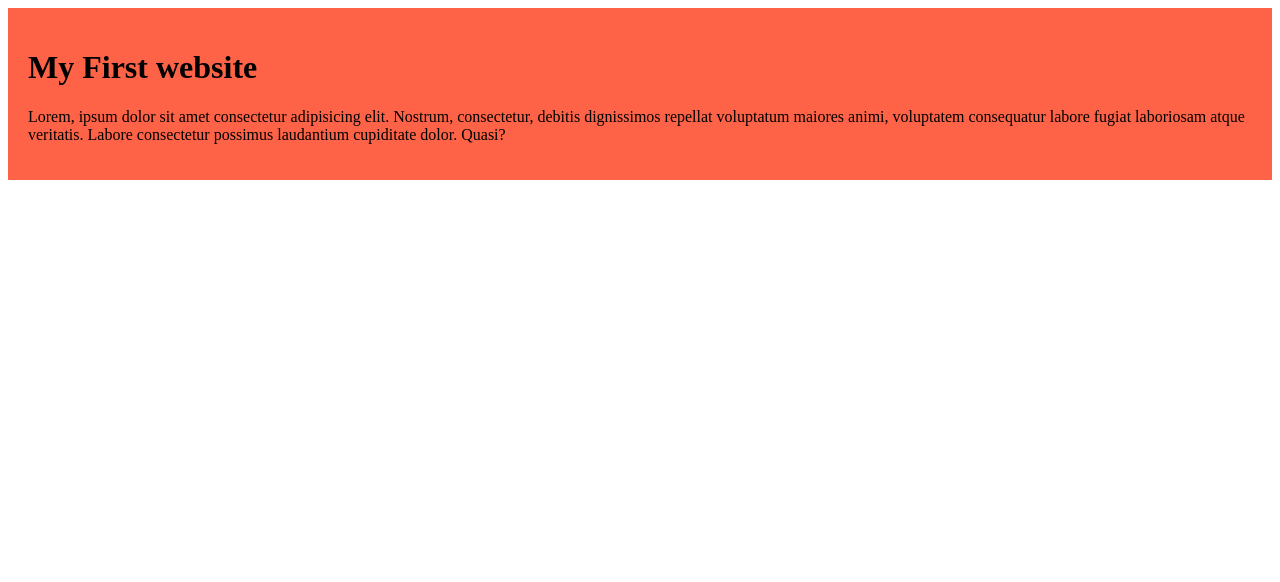
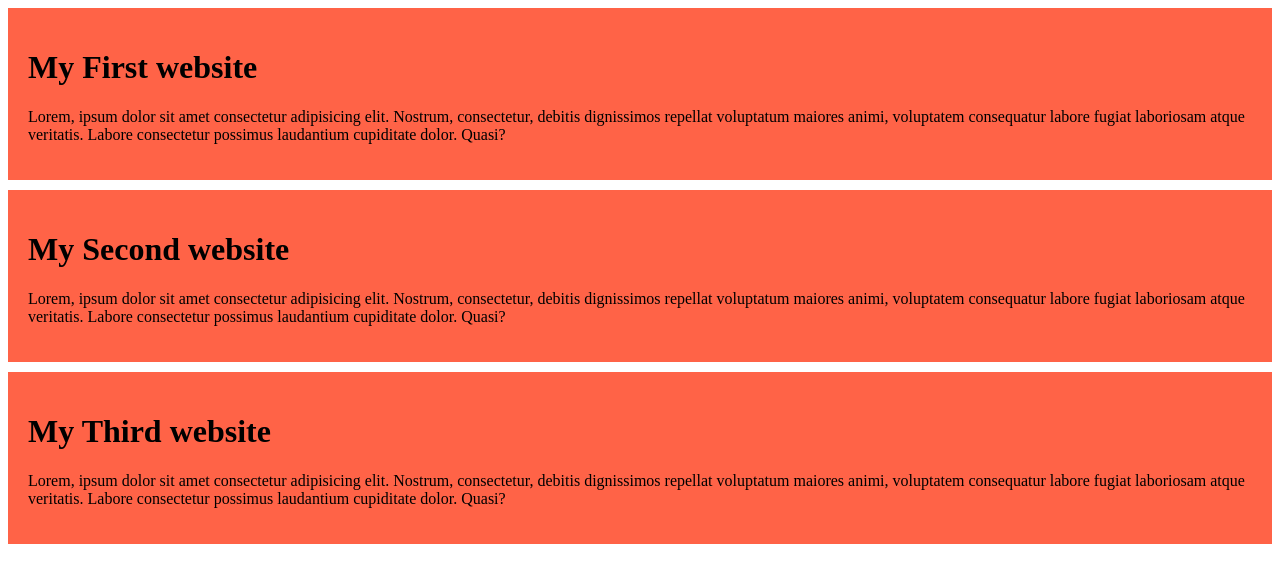
Before and after one commit to jihadmiridha/my-simple-webst, a plain HTML site: page index.html in a window 1280 px wide. Drawn offline with Linux system fonts and the light colour scheme.

Commit message:
added second and third

```diff
--- a/index.html
+++ b/index.html
@@ -11,5 +11,13 @@
     <h1>My First website</h1>
     <p>Lorem, ipsum dolor sit amet consectetur adipisicing elit. Nostrum, consectetur, debitis dignissimos repellat voluptatum maiores animi, voluptatem consequatur labore fugiat laboriosam atque veritatis. Labore consectetur possimus laudantium cupiditate dolor. Quasi?</p>
 </div>
+<div>
+    <h1>My Second website</h1>
+    <p>Lorem, ipsum dolor sit amet consectetur adipisicing elit. Nostrum, consectetur, debitis dignissimos repellat voluptatum maiores animi, voluptatem consequatur labore fugiat laboriosam atque veritatis. Labore consectetur possimus laudantium cupiditate dolor. Quasi?</p>
+</div>
+<div>
+    <h1>My Third website</h1>
+    <p>Lorem, ipsum dolor sit amet consectetur adipisicing elit. Nostrum, consectetur, debitis dignissimos repellat voluptatum maiores animi, voluptatem consequatur labore fugiat laboriosam atque veritatis. Labore consectetur possimus laudantium cupiditate dolor. Quasi?</p>
+</div>
 </body>
 </html>
--- a/styles/style.css
+++ b/styles/style.css
@@ -1,4 +1,5 @@
 div{
     background-color: tomato;
     padding: 20px;
+    margin-bottom: 10px;
 }
```
